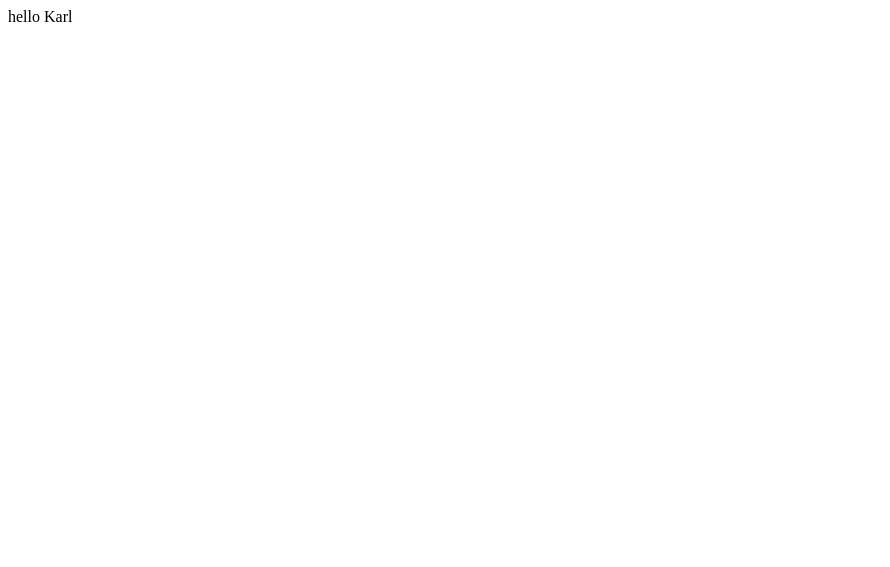
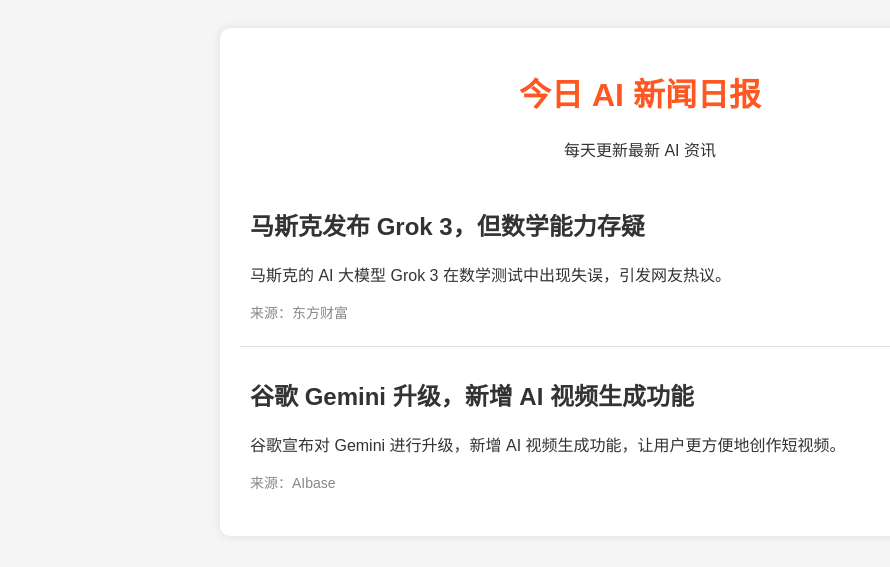
Before and after one commit to Karl2025/Karl2025.github.io, a plain HTML site: page index.html in a window 1280 px wide. Shown: the whole page, without its empty margins (0-890 px from the left). Drawn offline with Linux system fonts and the light colour scheme.

Commit message:
Update index.html

```diff
--- a/index.html
+++ b/index.html
@@ -1 +1,60 @@
-hello Karl
+<!DOCTYPE html>
+<html lang="zh-CN">
+<head>
+    <meta charset="UTF-8">
+    <title>AI 新闻日报</title>
+    <style>
+        body {
+            font-family: Arial, sans-serif;
+            background-color: #f5f5f5;
+            color: #333;
+            text-align: center;
+            padding: 20px;
+        }
+        .container {
+            max-width: 800px;
+            margin: auto;
+            background: white;
+            padding: 20px;
+            border-radius: 10px;
+            box-shadow: 0 0 10px rgba(0,0,0,0.1);
+        }
+        h1 {
+            color: #FF5722;
+        }
+        .news-item {
+            text-align: left;
+            padding: 10px;
+            border-bottom: 1px solid #ddd;
+        }
+        .news-item:last-child {
+            border-bottom: none;
+        }
+        .source {
+            font-size: 14px;
+            color: #888;
+        }
+    </style>
+</head>
+<body>
+
+<div class="container">
+    <h1>今日 AI 新闻日报</h1>
+    <p>每天更新最新 AI 资讯</p>
+
+    <div class="news-item">
+        <h2>马斯克发布 Grok 3，但数学能力存疑</h2>
+        <p>马斯克的 AI 大模型 Grok 3 在数学测试中出现失误，引发网友热议。</p>
+        <p class="source">来源：东方财富</p>
+    </div>
+
+    <div class="news-item">
+        <h2>谷歌 Gemini 升级，新增 AI 视频生成功能</h2>
+        <p>谷歌宣布对 Gemini 进行升级，新增 AI 视频生成功能，让用户更方便地创作短视频。</p>
+        <p class="source">来源：AIbase</p>
+    </div>
+
+</div>
+
+</body>
+</html>
```
